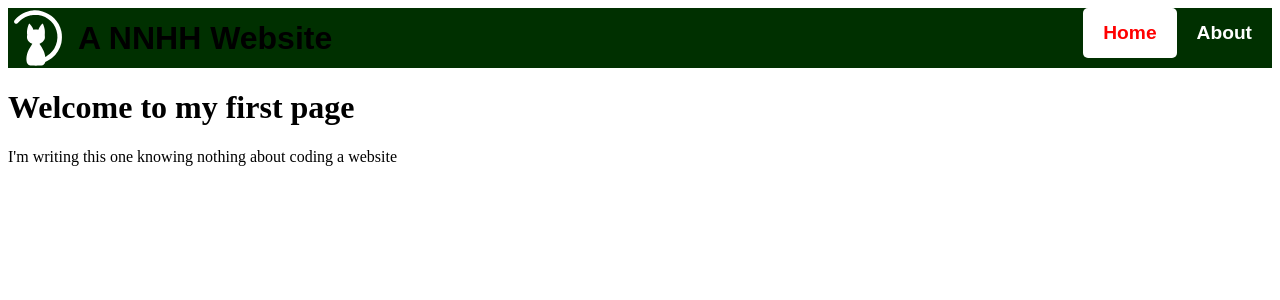
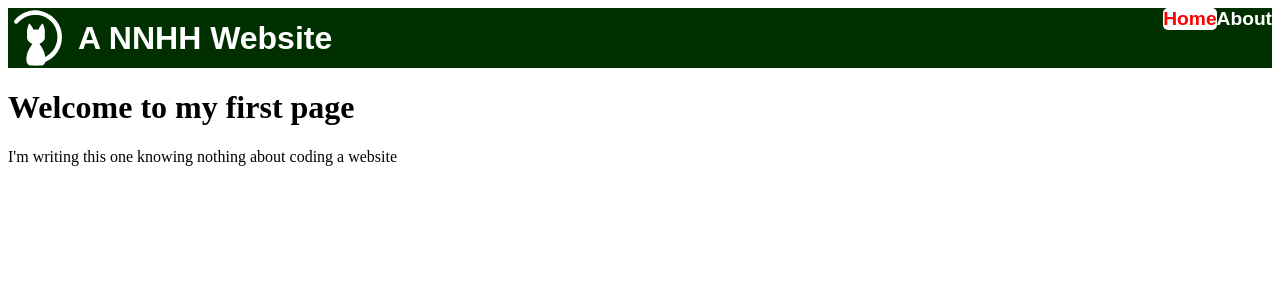
Before and after one commit to nguyennhuhuyhoang/A-N2H2-Site, a Jekyll site: the page built from index.html, in a window 1280 px wide. Shown: the top 300 px of the page. Built offline with Jekyll 4.4.1, drawn with Linux system fonts in a browser that asks for light colours; some web fonts are replaced.

Commit message:
change color

```diff
--- a/_sass/main.scss
+++ b/_sass/main.scss
@@ -5,6 +5,7 @@
     font-weight: bold;
     font-family: "Anta", sans-serif;
     height: 60px;
+    color: #ffffff;
 }
 
 .navbar a {
@@ -12,7 +13,6 @@
     display: block;
     color: #ffffff;
     text-align: center;
-    padding: 14px 20px;
     text-decoration: none;
 }
 
```
